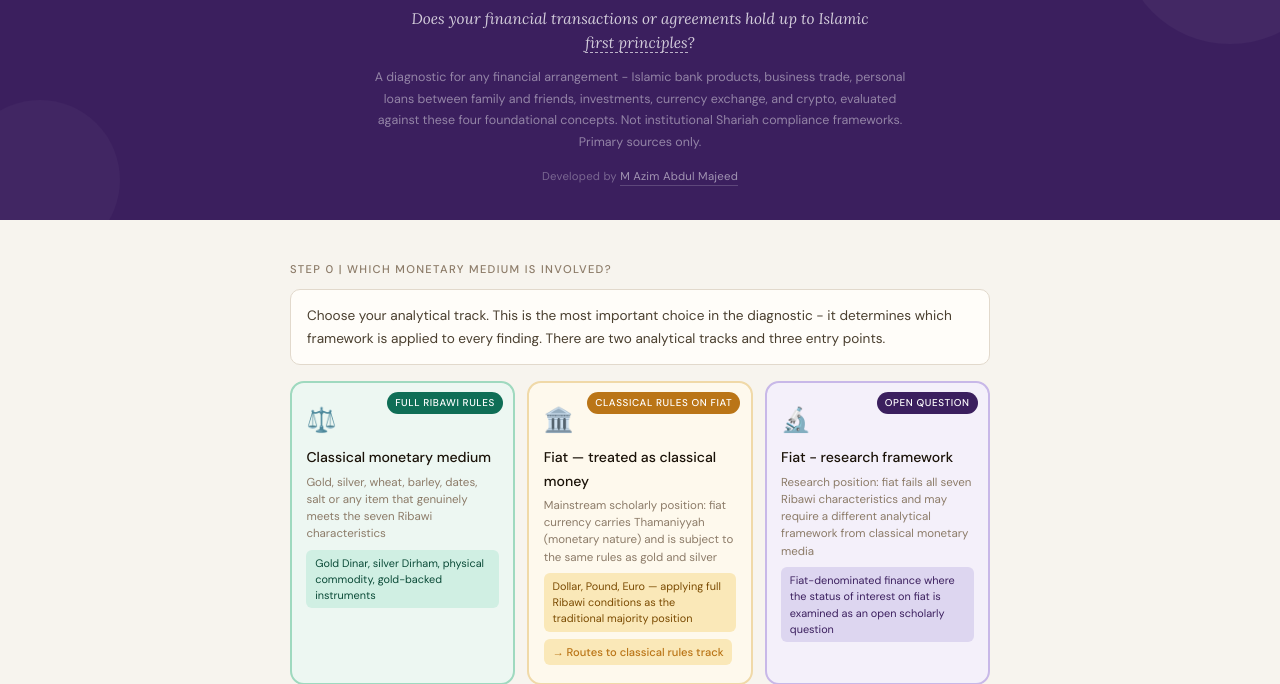
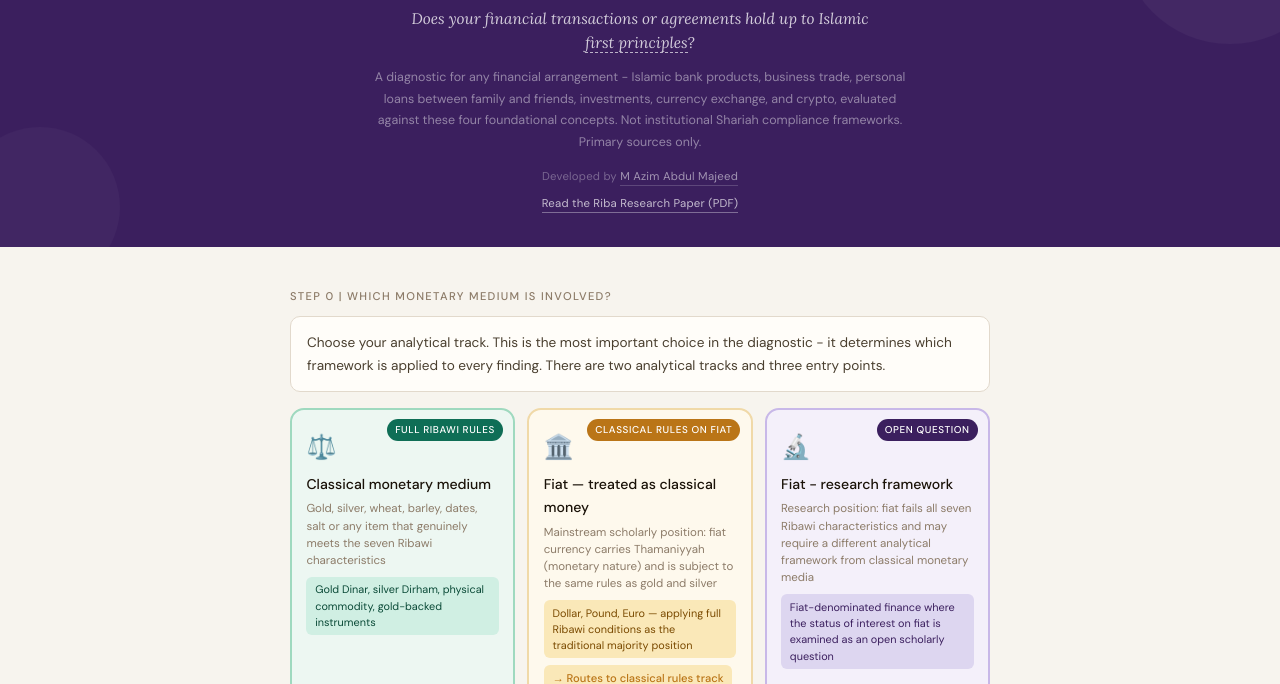
Before and after one commit to azim-gxcp/mizan, a plain HTML site: page index.html in a window 1280 px wide. Shown: the part 116-800 px from the top of the page. Drawn offline with Linux system fonts and the light colour scheme.

Commit message:
Add Riba Research Paper PDF and link in header
Co-Authored-By: Claude Opus 4.6 <noreply@anthropic.com>

```diff
--- a/index.html
+++ b/index.html
@@ -359,6 +359,7 @@ body{font-family:'DM Sans',sans-serif;background:var(--sand);color:var(--ink);mi
   </p>
   <p class="hdr-desc">A diagnostic for any financial arrangement - Islamic bank products, business trade, personal loans between family and friends, investments, currency exchange, and crypto, evaluated against these four foundational concepts. Not institutional Shariah compliance frameworks. Primary sources only.</p>
   <p class="hdr-credit">Developed by <a href="https://www.linkedin.com/in/azim-gx/" target="_blank" rel="noopener noreferrer">M Azim Abdul Majeed</a></p>
+  <p class="hdr-credit" style="margin-top:.5rem"><a href="Riba_Research_Paper.pdf" target="_blank" rel="noopener noreferrer" style="color:rgba(255,255,255,.7);border-bottom-color:rgba(255,255,255,.35)">Read the Riba Research Paper (PDF)</a></p>
 </header>
 
 <!-- FIRST PRINCIPLES TOOLTIP — positioned by JS -->
```
Also changed, not shown: 1 other file.
